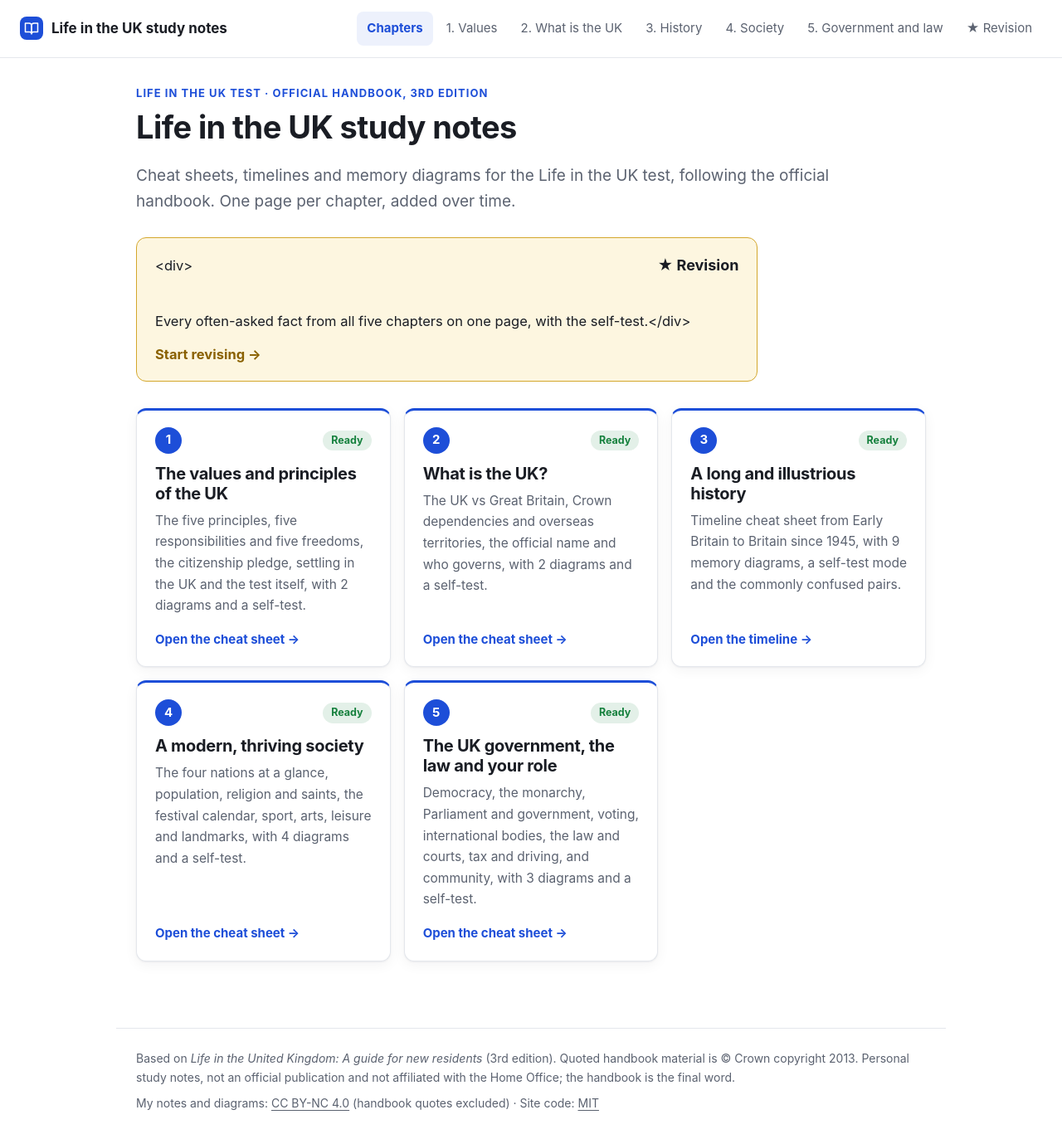
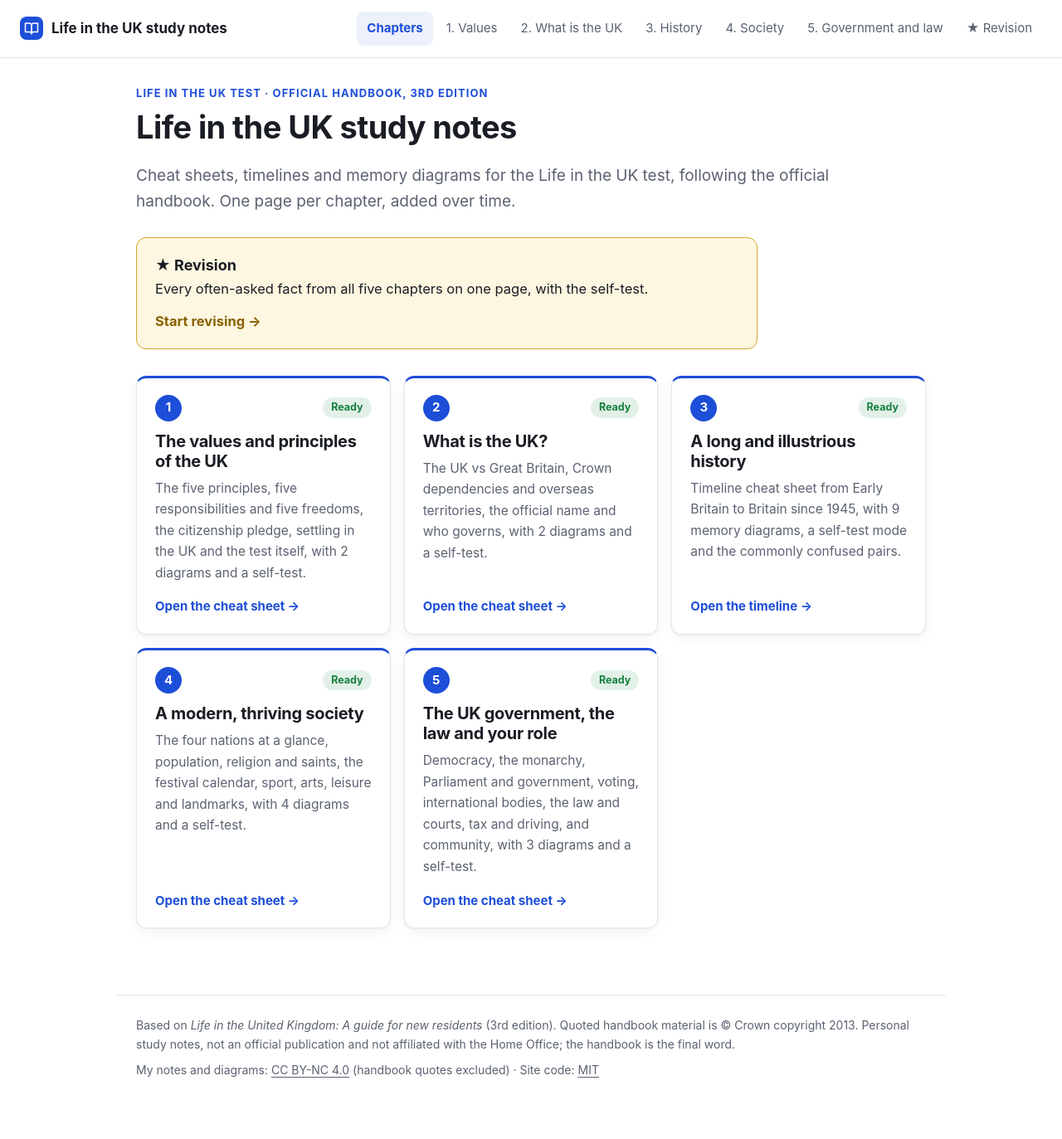
Before and after one commit to byte-ish/life-in-the-uk-study, a Jekyll site: the page built from index.md, in a window 1280 px wide. Shown: the whole page at 83% size. Built offline with Jekyll 4.4.1, drawn with Linux system fonts in a browser that asks for light colours; after the commit the page ends 1334 px from its top, so only the background shows below that.

Commit message:
Home page: build the Revision card from inline tags
kramdown escaped the block-level div inside the link, so a literal <div>
showed on the page.

Co-Authored-By: Claude Opus 5.5 <noreply@anthropic.com>

```diff
--- a/assets/css/style.css
+++ b/assets/css/style.css
@@ -294,7 +294,7 @@ body.gold-only .table-wrap:not(:has(.hy)) { display: none; }
 #revision h3 a:hover { color: var(--accent); }
 .revision-card { display: flex; flex-wrap: wrap; align-items: center; justify-content: space-between; gap: 12px; margin: 28px 0 0; padding: 18px 22px; border: 1px solid var(--gold-bar); border-radius: var(--radius); background: var(--gold-bg); color: var(--text); text-decoration: none; }
 .revision-card strong { font-size: 18px; }
-.revision-card span { color: var(--gold-text); font-weight: 700; }
+.revision-card .rc-go { color: var(--gold-text); font-weight: 700; }
 
 [data-quiz="dates"] td.q-date:not(.shown),
 [data-quiz="hooks"] td.q-hook:not(.shown) {
--- a/index.md
+++ b/index.md
@@ -9,7 +9,7 @@ title: Chapters
 
 <p class="lead">Cheat sheets, timelines and memory diagrams for the Life in the UK test, following the official handbook. One page per chapter, added over time.</p>
 
-<a class="revision-card" href="{{ '/revision/' | relative_url }}"><div><strong>★ Revision</strong><br>Every often-asked fact from all five chapters on one page, with the self-test.</div><span>Start revising →</span></a>
+<a class="revision-card" href="{{ '/revision/' | relative_url }}"><span class="rc-body"><strong>★ Revision</strong><br>Every often-asked fact from all five chapters on one page, with the self-test.</span><span class="rc-go">Start revising →</span></a>
 
 <ul class="chapters">
   <li><a class="card" href="{{ '/values/' | relative_url }}"><div class="card-top"><span class="card-num">1</span><span class="chip ready">Ready</span></div><h2>The values and principles of the UK</h2><p>The five principles, five responsibilities and five freedoms, the citizenship pledge, settling in the UK and the test itself, with 2 diagrams and a self-test.</p><span class="go">Open the cheat sheet →</span></a></li>
```
